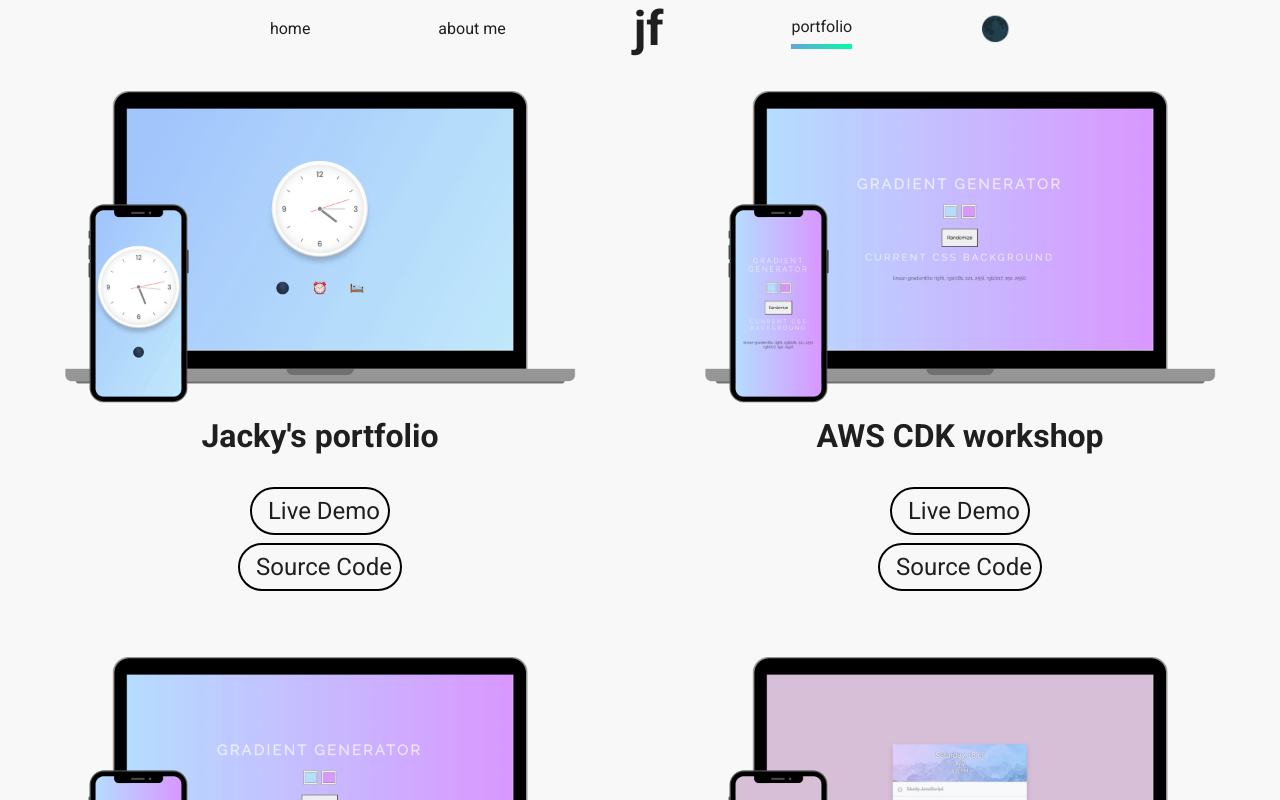
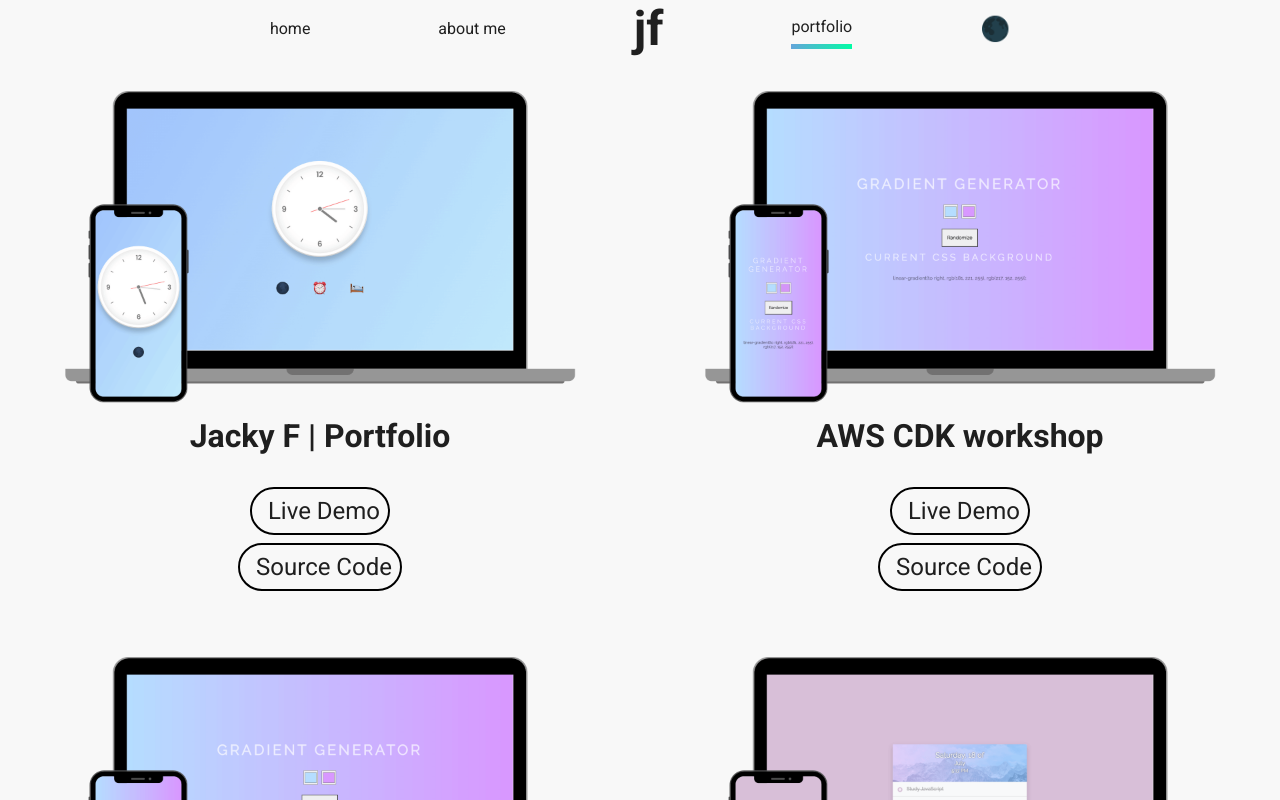
Before and after one commit to RJF-TRUST/rjf-trust.github.io, a React (Create React App) app: page /portfolio in a window 1280 px wide. Shown: the top 800 px of the page. Built offline with nearby package versions, Linux system fonts and the light colour scheme; the HTML template or start-up script is replaced by a standard one.

Commit message:
updated source code url

```diff
--- a/src/info/Info.js
+++ b/src/info/Info.js
@@ -114,9 +114,9 @@
     ],
     portfolio: [ // This is where your portfolio projects will be detailed
         {
-            title: "Jacky's portfolio",
+            title: "Jacky F | Portfolio",
             live: "https://jacky.fan.nz/",
-            source: "https://github.com/RJF-TRUST/rjf-trust.github.io",
+            source: "https://github.com/fanq10/fanq10.github.io/tree/main",
             image: mock2
         },
         {
```
